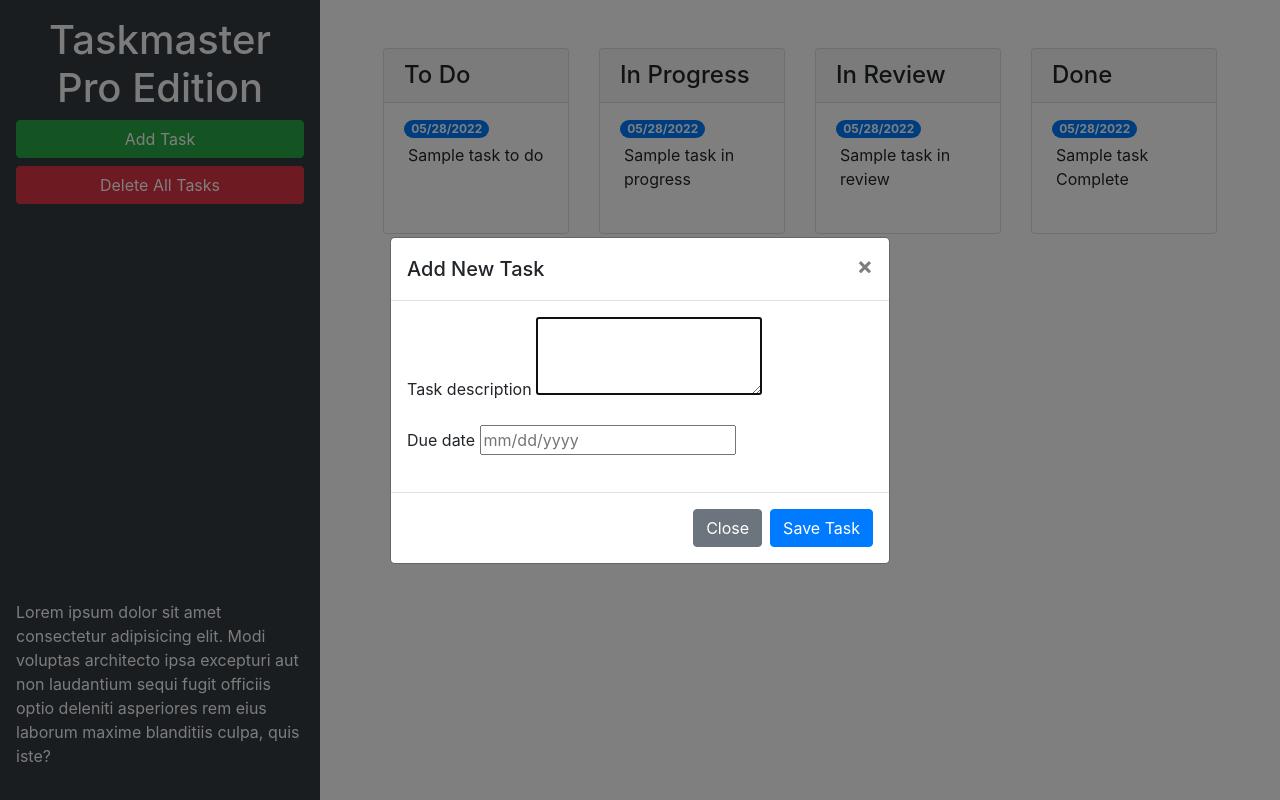
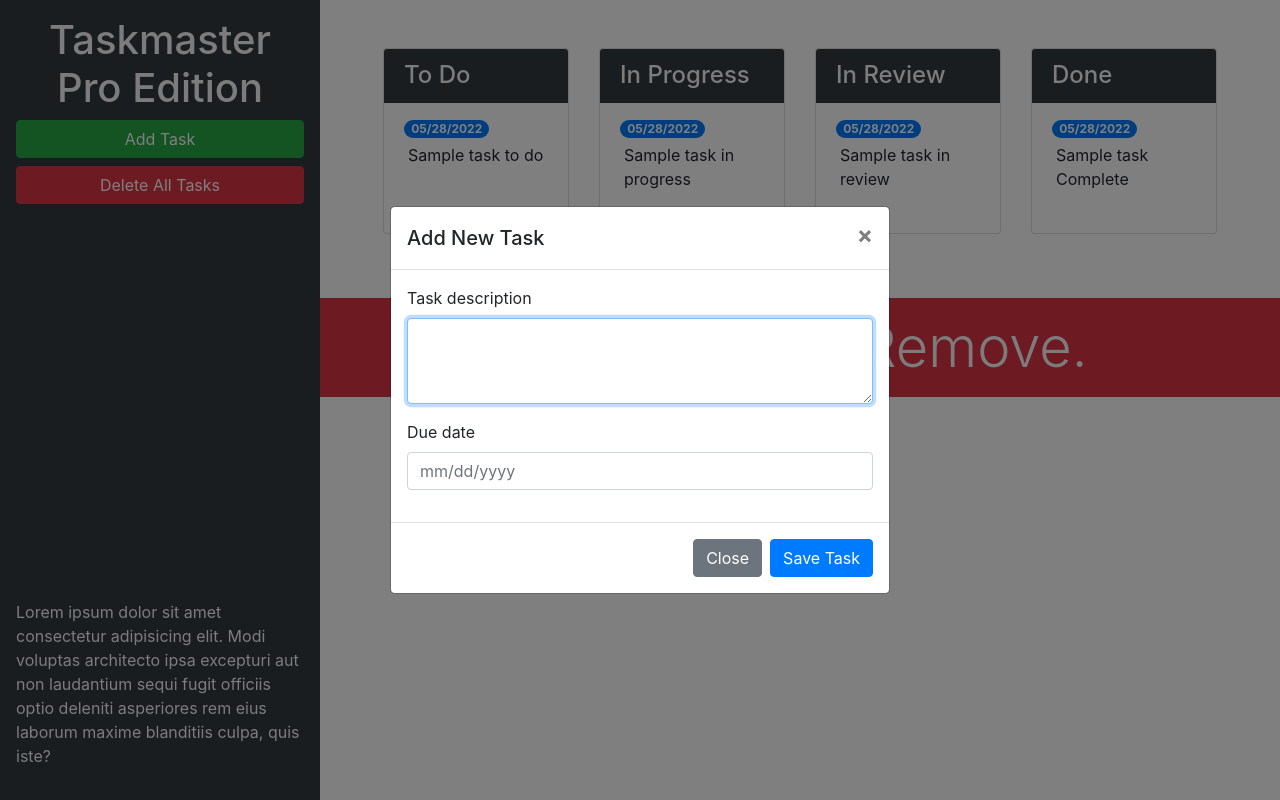
Before and after one commit to ckyle121/Taskmaster-Pro, a plain HTML site: page index.html in a window 1280 px wide. Both pictures are taken after a click on the button "Add Task". Drawn offline with nearby package versions, Linux system fonts and the light colour scheme.

Commit message:
add bootstrap components

```diff
--- a/index.html
+++ b/index.html
@@ -13,22 +13,22 @@
 <body>
 
   <div class="row min-vh-100 no-gutters">
-    <header class="col-12 col-lg-3 bg-dark text-light d-flex flex-column p-4 p-lg-3">
+    <header class="col-12 col-lg-3 bg-dark text-light sticky-top d-flex flex-column p-4 p-lg-3">
       <h1 class="text-center">Taskmaster Pro Edition</h1>
       <button id="create-task" class="btn btn-block btn-success" data-toggle="modal" data-target="#task-form-modal">Add
         Task</button>
       <button id="remove-tasks" class="btn btn-block btn-danger">Delete All Tasks</button>
-      <p class="mt-auto">Lorem ipsum dolor sit amet consectetur adipisicing elit. Modi voluptas architecto ipsa
+      <p class="mt-auto d-none d-lg-block">Lorem ipsum dolor sit amet consectetur adipisicing elit. Modi voluptas architecto ipsa
         excepturi aut non
         laudantium sequi fugit officiis optio deleniti asperiores rem eius laborum maxime blanditiis culpa, quis iste?
       </p>
     </header>
-    <main class="col-12 col-lg-9">
+    <main class="col-12 col-lg-9 d-flex flex-column">
       <div class="m-5 row justify-content-around">
         <!-- to do column-->
         <div class="col-12 col-md-6 col-xl-3 mb-3">
           <div class="card">
-            <h4 class="card-header">To Do</h4>
+            <h4 class="card-header bg-dark text-light">To Do</h4>
             <ul id="list-toDo" class="list-group list-group-flush">
               <li class="list-group-item">
                 <span class="badge badge-primary badge-pill">05/28/2022</span>
@@ -40,7 +40,7 @@
         <!-- in progress column-->
         <div class="col-12 col-md-6 col-xl-3 mb-3">
           <div class="card">
-            <h4 class="card-header">In Progress</h4>
+            <h4 class="card-header bg-dark text-light">In Progress</h4>
             <ul id="list-inProgress" class="list-group list-group-flush">
               <li class="list-group-item">
                 <span class="badge badge-primary badge-pill">05/28/2022</span>
@@ -52,7 +52,7 @@
         <!-- in review column-->
         <div class="col-12 col-md-6 col-xl-3 mb-3">
           <div class="card">
-            <h4 class="card-header">In Review</h4>
+            <h4 class="card-header bg-dark text-light">In Review</h4>
             <ul id="list-inReview" class="list-group list-group-flush">
               <li class="list-group-item">
                 <span class="badge badge-primary badge-pill">05/28/2022</span>
@@ -64,7 +64,7 @@
         <!-- done/finished column -->
         <div class="col-12 col-md-6 col-xl-3 mb-3">
           <div class="card">
-            <h4 class="card-header">Done</h4>
+            <h4 class="card-header bg-dark text-light">Done</h4>
             <ul id="list-done" class="list-group list-group-flush">
               <li class="list-group-item">
                 <span class="badge badge-primary badge-pill">05/28/2022</span>
@@ -72,6 +72,11 @@
               </li>
             </ul>
           </div>
+        </div>
+      </div>
+      <div id="trash">
+        <div class="w-100 bg-danger p-3 text-center text-light display-4">
+          Drop Here to Remove.
         </div>
       </div>
     </main>
@@ -92,11 +97,11 @@
           <form>
             <div class="form-group">
               <label for="modalTaskDescription">Task description</label>
-              <textarea id="modalTaskDescription" rows="3"></textarea>
+              <textarea id="modalTaskDescription" rows="3" class="form-control"></textarea>
             </div>
             <div class="form-group">
               <label for="modalDueDate">Due date</label>
-              <input type="text" id="modalDueDate" placeholder="mm/dd/yyyy" autocomplete="off" />
+              <input type="text" class="form-control" id="modalDueDate" placeholder="mm/dd/yyyy" autocomplete="off" />
             </div>
           </form>
         </div>
```
Also changed, not shown: assets/js/script.js (+2 -6 lines).
